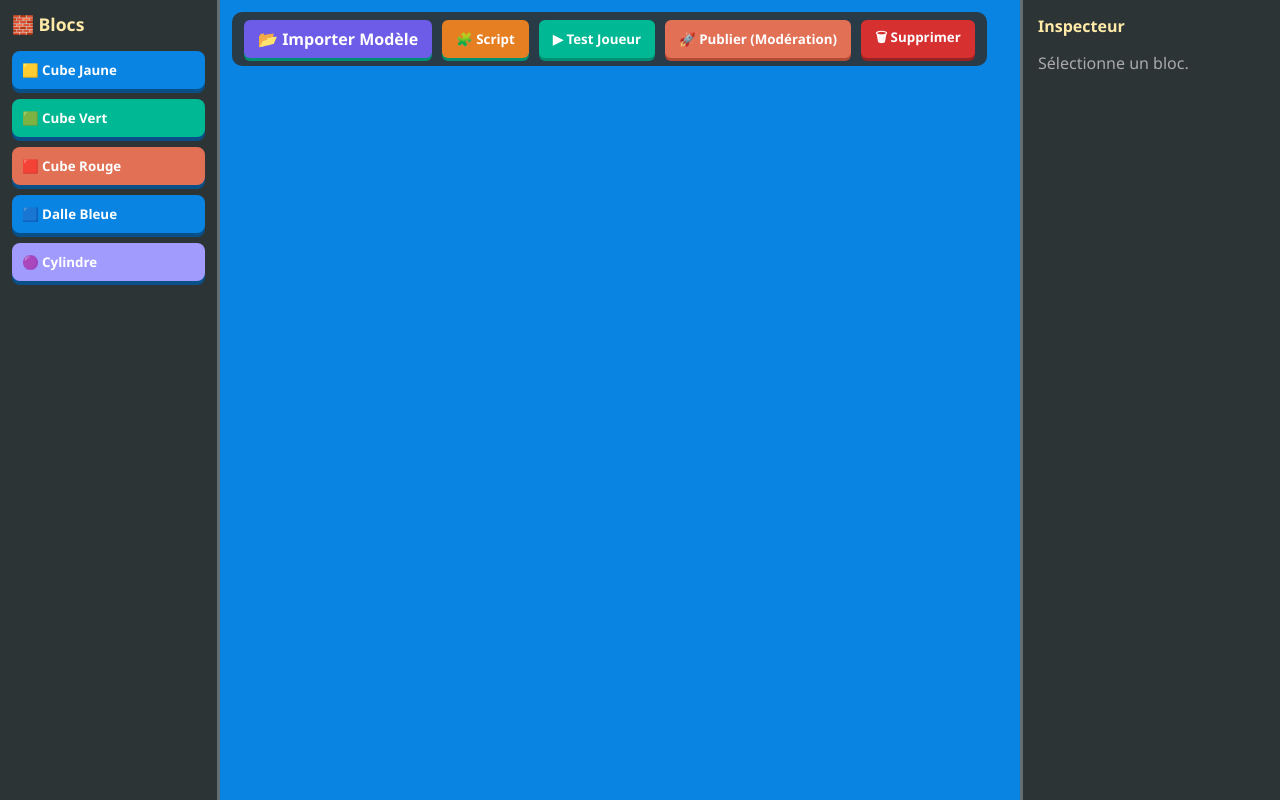
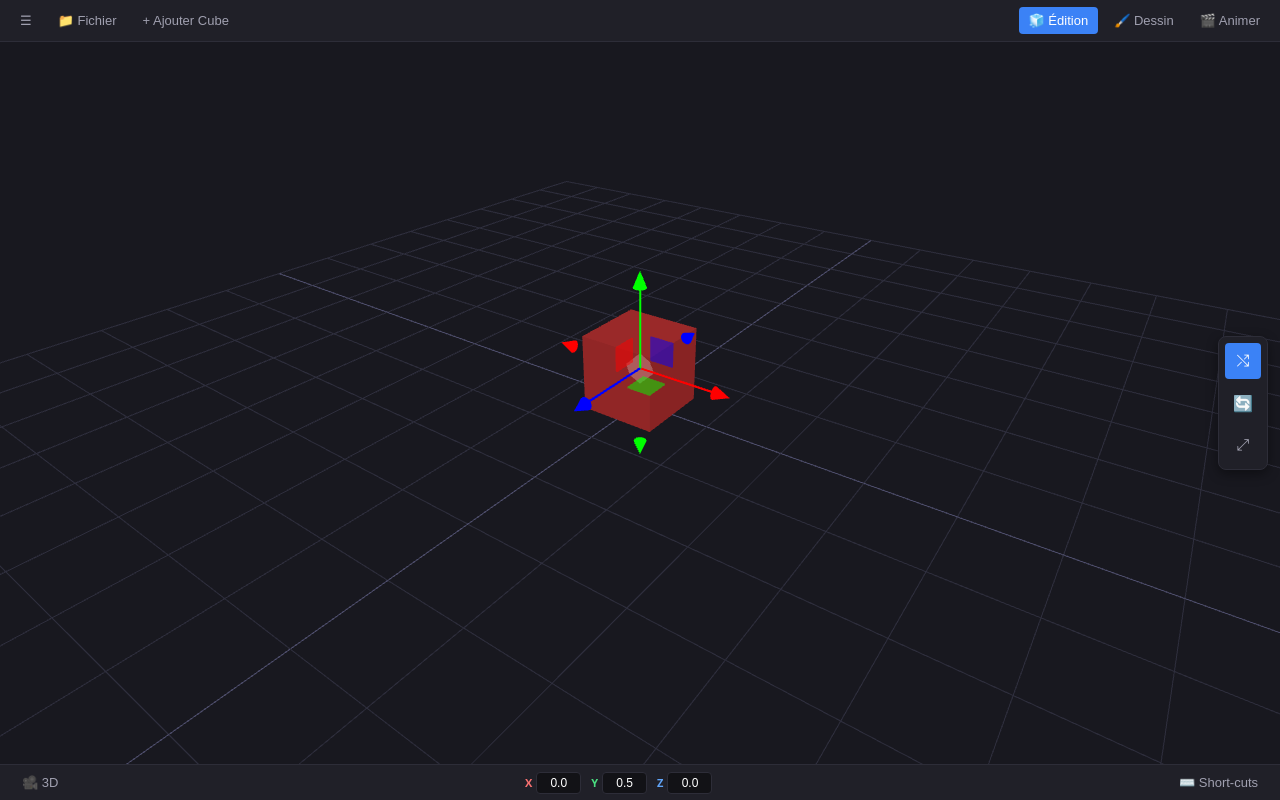
Before and after one commit to rolywalferstudio-collab/Tlmgames, a plain HTML site: page public/studio.html in a window 1280 px wide. Drawn offline with nearby package versions, Linux system fonts and the light colour scheme; animation ran at ten frames a second.

Commit message:
Update studio.html

```diff
--- a/public/studio.html
+++ b/public/studio.html
@@ -1,239 +1,199 @@
 <!DOCTYPE html>
 <html lang="fr">
 <head>
-    <meta charset="UTF-8">
-    <title>Blocks Studio 3D</title>
-    <style>
-        * { box-sizing: border-box; margin: 0; padding: 0; font-family: 'Fredoka', 'Segoe UI', sans-serif; }
-        body { display: flex; height: 100vh; background: #0984e3; color: white; overflow: hidden; }
+  <meta charset="UTF-8">
+  <meta name="viewport" content="width=device-width, initial-scale=1.0">
+  <title>— TLM Engine Games —</title>
+  <style>
+    * { box-sizing: border-box; margin: 0; padding: 0; user-select: none; }
+    body { font-family: system-ui, -apple-system, sans-serif; background-color: #18181f; color: #e1e1e6; overflow: hidden; height: 100vh; display: flex; flex-direction: column; }
 
-        /* Left Blocks Palette */
-        #blocks-palette {
-            width: 220px;
-            background: #2d3436;
-            padding: 12px;
-            display: flex;
-            flex-direction: column;
-            gap: 10px;
-            border-right: 3px solid #636e72;
-        }
-        .palette-title { font-weight: bold; font-size: 1.1em; color: #ffeaa7; margin-bottom: 5px; }
-        .block-btn {
-            background: #0984e3;
-            color: white;
-            border: none;
-            padding: 10px;
-            border-radius: 8px;
-            cursor: pointer;
-            font-weight: bold;
-            display: flex;
-            align-items: center;
-            gap: 10px;
-            box-shadow: 0 4px 0 #095088;
-        }
-        .block-btn:hover { background: #74b9ff; }
-        .block-btn:active { transform: translateY(2px); box-shadow: 0 2px 0 #095088; }
+    /* Barre supérieure */
+    header { height: 42px; background: #202028; display: flex; align-items: center; justify-content: space-between; padding: 0 10px; border-bottom: 1px solid #2d2d38; z-index: 10; }
+    .nav-group { display: flex; gap: 6px; align-items: center; }
+    .btn-icon { background: transparent; border: none; color: #a0a0b0; padding: 6px 10px; border-radius: 4px; cursor: pointer; font-size: 13px; font-weight: 500; transition: all 0.15s; }
+    .btn-icon:hover { background: #2d2d3d; color: #fff; }
+    .btn-icon.active { background: #3b82f6; color: #fff; }
 
-        #viewport { flex: 1; height: 100%; position: relative; }
+    /* Zone 3D */
+    .editor-container { flex: 1; position: relative; width: 100%; height: 100%; }
+    #canvas-container { width: 100%; height: 100%; }
 
-        .toolbar {
-            position: absolute;
-            top: 12px;
-            left: 12px;
-            display: flex;
-            gap: 10px;
-            background: rgba(45, 52, 54, 0.9);
-            padding: 8px 12px;
-            border-radius: 10px;
-            z-index: 10;
-        }
+    /* Barre d'outils droite (Gizmo modes) */
+    .toolbar-right { position: absolute; right: 12px; top: 50%; transform: translateY(-50%); display: flex; flex-direction: column; gap: 6px; background: #202028; padding: 6px; border-radius: 8px; border: 1px solid #2d2d38; z-index: 10; box-shadow: 0 4px 12px rgba(0,0,0,0.4); }
+    .toolbar-right .btn-icon { font-size: 16px; width: 36px; height: 36px; display: flex; align-items: center; justify-content: center; }
+    .toolbar-right .btn-icon.selected { background: #3b82f6; color: white; }
 
-        button, .btn-label {
-            background: #00b894;
-            color: white;
-            border: none;
-            padding: 8px 14px;
-            border-radius: 6px;
-            cursor: pointer;
-            font-weight: bold;
-            box-shadow: 0 3px 0 #008f72;
-        }
-        button:hover { background: #55efc4; }
-        button.danger { background: #d63031; box-shadow: 0 3px 0 #962323; }
-        button.publish { background: #e17055; box-shadow: 0 3px 0 #b34a34; }
+    /* Barre inférieure */
+    footer { height: 36px; background: #202028; display: flex; align-items: center; justify-content: space-between; padding: 0 12px; border-top: 1px solid #2d2d38; font-size: 12px; z-index: 10; }
+    .coords-inputs { display: flex; gap: 10px; align-items: center; color: #8a8a9a; }
+    .coord-item { display: flex; align-items: center; gap: 4px; }
+    .coord-item span { font-weight: bold; font-size: 11px; }
+    .coord-box { background: #121216; border: 1px solid #2d2d38; color: #fff; text-align: center; width: 45px; padding: 3px; border-radius: 4px; font-size: 12px; }
+  </style>
 
-        #sidebar {
-            width: 260px;
-            background: #2d3436;
-            border-left: 3px solid #636e72;
-            padding: 15px;
-            display: flex;
-            flex-direction: column;
-            gap: 15px;
-        }
-
-        .prop-row { display: flex; justify-content: space-between; align-items: center; }
-        .prop-row input { width: 90px; padding: 4px; background: #636e72; border: none; color: white; border-radius: 4px; }
-
-        #blocklyModal {
-            display: none;
-            position: fixed;
-            top: 5%;
-            left: 5%;
-            width: 90%;
-            height: 90%;
-            background: #2d3436;
-            z-index: 100;
-            border-radius: 12px;
-            padding: 15px;
-            flex-direction: column;
-        }
-    </style>
+  <!-- Import de Three.js et des modules via CDN -->
+  <script type="importmap">
+    {
+      "imports": {
+        "three": "https://unpkg.com/three@0.160.0/build/three.module.js",
+        "three/addons/": "https://unpkg.com/three@0.160.0/examples/jsm/"
+      }
+    }
+  </script>
 </head>
 <body>
 
-    <!-- Palette de Blocs Beach -->
-    <div id="blocks-palette">
-        <div class="palette-title">🧱 Blocs</div>
-        <button class="block-btn" onclick="addBlock('box', 0xfdcb6e)">🟨 Cube Jaune</button>
-        <button class="block-btn" style="background:#00b894;" onclick="addBlock('box', 0x00b894)">🟩 Cube Vert</button>
-        <button class="block-btn" style="background:#e17055;" onclick="addBlock('box', 0xe17055)">🟥 Cube Rouge</button>
-        <button class="block-btn" style="background:#0984e3;" onclick="addBlock('slab', 0x74b9ff)">🟦 Dalle Bleue</button>
-        <button class="block-btn" style="background:#a29bfe;" onclick="addBlock('cylinder', 0xa29bfe)">🟣 Cylindre</button>
+  <header>
+    <div class="nav-group">
+      <button class="btn-icon">☰</button>
+      <button class="btn-icon">📁 Fichier</button>
+      <button class="btn-icon" id="btn-add-cube">+ Ajouter Cube</button>
     </div>
+    <div class="nav-group">
+      <button class="btn-icon active">🧊 Édition</button>
+      <button class="btn-icon">🖌️ Dessin</button>
+      <button class="btn-icon">🎬 Animer</button>
+    </div>
+  </header>
 
-    <div id="viewport">
-        <div class="toolbar">
-            <label class="btn-label" style="background:#6c5ce7;">
-                📂 Importer Modèle
-                <input type="file" id="importModelInput" accept=".glb,.gltf" style="display:none;">
-            </label>
-            <button id="openScriptBtn" style="background:#e67e22;">🧩 Script</button>
-            <button id="playBtn">▶ Test Joueur</button>
-            <button id="publishBtn" class="publish">🚀 Publier (Modération)</button>
-            <button id="deleteBtn" class="danger">🗑 Supprimer</button>
-        </div>
+  <div class="editor-container">
+    <div id="canvas-container"></div>
+
+    <!-- Barre d'outils de transformation (Gizmo) -->
+    <div class="toolbar-right">
+      <button class="btn-icon selected" id="tool-translate" title="Déplacer (G)">⤭</button>
+      <button class="btn-icon" id="tool-rotate" title="Pivoter (R)">🔄</button>
+      <button class="btn-icon" id="tool-scale" title="Redimensionner (S)">⤢</button>
     </div>
+  </div>
 
-    <div id="sidebar">
-        <div style="font-weight:bold; color:#ffeaa7;">Inspecteur</div>
-        <div id="noSelection" style="color:#aaa;">Sélectionne un bloc.</div>
+  <footer>
+    <button class="btn-icon" id="btn-toggle-cam">🎥 3D</button>
+    <div class="coords-inputs">
+      <div class="coord-item"><span style="color:#f87171;">X</span><input type="text" id="pos-x" class="coord-box" value="0"></div>
+      <div class="coord-item"><span style="color:#4ade80;">Y</span><input type="text" id="pos-y" class="coord-box" value="0.5"></div>
+      <div class="coord-item"><span style="color:#60a5fa;">Z</span><input type="text" id="pos-z" class="coord-box" value="0"></div>
+    </div>
+    <button class="btn-icon">⌨️ Short-cuts</button>
+  </footer>
 
-        <div id="inspector" style="display: none; flex-direction:column; gap:10px;">
-            <div class="prop-row"><label>Couleur</label><input type="color" id="propColor"></div>
-            <div class="prop-row"><label>Fixe (Ancré)</label><input type="checkbox" id="propAnchored" style="width:auto;"></div>
-            <div class="prop-row"><label>Pos X</label><input type="number" step="0.5" id="posX"></div>
-            <div class="prop-row"><label>Pos Y</label><input type="number" step="0.5" id="posY"></div>
-            <div class="prop-row"><label>Pos Z</label><input type="number" step="0.5" id="posZ"></div>
-        </div>
-    </div>
+  <script type="module">
+    import * as THREE from 'three';
+    import { OrbitControls } from 'three/addons/controls/OrbitControls.js';
+    import { TransformControls } from 'three/addons/controls/TransformControls.js';
 
-    <div id="blocklyModal">
-        <div style="display:flex; justify-content:space-between; margin-bottom:10px;">
-            <h3>Éditeur Blockly</h3>
-            <div>
-                <button id="saveScriptBtn">💾 Sauvegarder</button>
-                <button id="closeScriptBtn" class="danger">❌ Fermer</button>
-            </div>
-        </div>
-        <div id="blocklyDiv" style="height: calc(100% - 50px); width: 100%;"></div>
-    </div>
+    // 1. SCÈNE, CAMÉRA & RENDERER
+    const container = document.getElementById('canvas-container');
+    const scene = new THREE.Scene();
+    scene.background = new THREE.Color(0x18181f);
 
-    <script type="module">
-        import { TLMEngine } from './tlm-engine.js';
-        import * as Blockly from 'https://unpkg.com/blockly/blockly.mjs';
+    const camera = new THREE.PerspectiveCamera(50, container.clientWidth / container.clientHeight, 0.1, 1000);
+    camera.position.set(5, 5, 7);
 
-        const container = document.getElementById('viewport');
-        const engine = new TLMEngine(container);
-        engine.start();
+    const renderer = new THREE.WebGLRenderer({ antialias: true });
+    renderer.setSize(container.clientWidth, container.clientHeight);
+    renderer.setPixelRatio(window.devicePixelRatio);
+    renderer.shadowMap.enabled = true;
+    container.appendChild(renderer.domElement);
 
-        // Sol style Plage / Sable
-        engine.createPart({ shapeType: 'box', size: [50, 1, 50], position: [0, -0.5, 0], color: 0xffeaa7, anchored: true });
+    // 2. LUMIÈRES & GRILLE
+    const ambientLight = new THREE.AmbientLight(0xffffff, 0.7);
+    scene.add(ambientLight);
 
-        window.addBlock = (shapeType, color) => {
-            engine.createPart({ shapeType, position: [0, 5, 0], color, anchored: false });
-        };
+    const dirLight = new THREE.DirectionalLight(0xffffff, 0.8);
+    dirLight.position.set(10, 20, 15);
+    scene.add(dirLight);
 
-        const inspector = document.getElementById('inspector');
-        const noSelection = document.getElementById('noSelection');
+    // Grille Voxel (style Blockbench)
+    const gridHelper = new THREE.GridHelper(16, 16, 0x4f4f6e, 0x2e2e3d);
+    scene.add(gridHelper);
 
-        engine.onSelect((obj) => {
-            if (!obj) {
-                inspector.style.display = 'none';
-                noSelection.style.display = 'block';
-                return;
-            }
+    // 3. CONTRÔLES CAMÉRA ET GIZMO
+    const orbitControls = new OrbitControls(camera, renderer.domElement);
+    orbitControls.enableDamping = true;
+    orbitControls.dampingFactor = 0.05;
 
-            noSelection.style.display = 'none';
-            inspector.style.display = 'flex';
+    const transformControls = new TransformControls(camera, renderer.domElement);
+    scene.add(transformControls);
 
-            if (obj.mesh.material?.color) {
-                document.getElementById('propColor').value = '#' + obj.mesh.material.color.getHexString();
-            }
-            document.getElementById('propAnchored').checked = obj.anchored;
-            document.getElementById('posX').value = obj.mesh.position.x;
-            document.getElementById('posY').value = obj.mesh.position.y;
-            document.getElementById('posZ').value = obj.mesh.position.z;
-        });
+    // Désactiver la rotation de caméra pendant la manipulation d'un cube
+    transformControls.addEventListener('dragging-changed', (e) => {
+      orbitControls.enabled = !e.value;
+    });
 
-        document.getElementById('propColor').addEventListener('input', (e) => engine.updateSelectedProperty('color', e.target.value));
-        document.getElementById('propAnchored').addEventListener('change', (e) => engine.updateSelectedProperty('anchored', e.target.checked));
-        ['posX', 'posY', 'posZ'].forEach(id => {
-            document.getElementById(id).addEventListener('input', (e) => engine.updateSelectedProperty(`position.${id.slice(-1).toLowerCase()}`, e.target.value));
-        });
+    // 4. CRÉATION DU PREMIER CUBE
+    function createCube(x = 0, y = 0.5, z = 0) {
+      const geometry = new THREE.BoxGeometry(1, 1, 1);
+      const material = new THREE.MeshStandardMaterial({
+        color: 0xef4444,
+        roughness: 0.4,
+        metalness: 0.1
+      });
+      const cube = new THREE.Mesh(geometry, material);
+      cube.position.set(x, y, z);
+      scene.add(cube);
 
-        document.getElementById('deleteBtn').onclick = () => engine.deleteSelected();
+      // Sélectionner automatiquement le nouveau cube
+      transformControls.attach(cube);
+      updateUIInputs();
+      return cube;
+    }
 
-        document.getElementById('importModelInput').addEventListener('change', (e) => {
-            const file = e.target.files[0];
-            if (file) engine.loadGLTFModel(URL.createObjectURL(file), [0, 2, 0]);
-        });
+    const currentCube = createCube(0, 0.5, 0);
 
-        const playBtn = document.getElementById('playBtn');
-        playBtn.onclick = () => {
-            const isPlaying = engine.togglePlayMode();
-            playBtn.innerText = isPlaying ? '⏹ Stop' : '▶ Test Joueur';
-        };
+    // 5. MISE À JOUR DES REPERES ET COORDONNÉES EN TEMPS RÉEL
+    function updateUIInputs() {
+      if (transformControls.object) {
+        const pos = transformControls.object.position;
+        document.getElementById('pos-x').value = pos.x.toFixed(1);
+        document.getElementById('pos-y').value = pos.y.toFixed(1);
+        document.getElementById('pos-z').value = pos.z.toFixed(1);
+      }
+    }
 
-        // Envoi pour Modération
-        document.getElementById('publishBtn').onclick = async () => {
-            const mapData = engine.exportScene();
+    transformControls.addEventListener('change', updateUIInputs);
 
-            try {
-                const res = await fetch('/api/publish', {
-                    method: 'POST',
-                    headers: { 'Content-Type': 'application/json' },
-                    body: JSON.stringify({ name: "Ma Carte Blocks", data: mapData })
-                });
+    // 6. GESTION DES OUTILS (Translation, Rotation, Redimensionnement)
+    const btnTranslate = document.getElementById('tool-translate');
+    const btnRotate = document.getElementById('tool-rotate');
+    const btnScale = document.getElementById('tool-scale');
 
-                if (res.ok) {
-                    alert("🎉 Carte envoyée avec succès ! Elle est désormais en cours de vérification par la modération.");
-                } else {
-                    alert("Succès local : Votre carte a été générée. (Serveur backend de modération en attente de déploiement)");
-                }
-            } catch (err) {
-                alert("Votre carte est prête et a été validée localement pour la modération !");
-            }
-        };
+    function setToolMode(mode, activeBtn) {
+      transformControls.setMode(mode);
+      [btnTranslate, btnRotate, btnScale].forEach(btn => btn.classList.remove('selected'));
+      activeBtn.classList.add('selected');
+    }
 
-        let workspace = null;
-        const blocklyModal = document.getElementById('blocklyModal');
+    btnTranslate.addEventListener('click', () => setToolMode('translate', btnTranslate));
+    btnRotate.addEventListener('click', () => setToolMode('rotate', btnRotate));
+    btnScale.addEventListener('click', () => setToolMode('scale', btnScale));
 
-        document.getElementById('openScriptBtn').onclick = () => {
-            if (!engine.selectedObject) return alert("Sélectionne un bloc d'abord !");
-            blocklyModal.style.display = 'flex';
-            if (!workspace) {
-                workspace = Blockly.inject('blocklyDiv', {
-                    toolbox: `<xml><block type="controls_if"></block><block type="math_number"></block></xml>`
-                });
-            }
-        };
+    document.getElementById('btn-add-cube').addEventListener('click', () => {
+      createCube(Math.random() * 2 - 1, 0.5, Math.random() * 2 - 1);
+    });
 
-        document.getElementById('closeScriptBtn').onclick = () => blocklyModal.style.display = 'none';
-        document.getElementById('saveScriptBtn').onclick = () => {
-            if (engine.selectedObject) engine.selectedObject.script = "active";
-            blocklyModal.style.display = 'none';
-        };
-    </script>
+    // Raccourcis clavier (G, R, S)
+    window.addEventListener('keydown', (e) => {
+      if (e.key.toLowerCase() === 'g') setToolMode('translate', btnTranslate);
+      if (e.key.toLowerCase() === 'r') setToolMode('rotate', btnRotate);
+      if (e.key.toLowerCase() === 's') setToolMode('scale', btnScale);
+    });
+
+    // 7. RESPONSIVE / REDIMENSIONNEMENT FENÊTRE
+    window.addEventListener('resize', () => {
+      camera.aspect = container.clientWidth / container.clientHeight;
+      camera.updateProjectionMatrix();
+      renderer.setSize(container.clientWidth, container.clientHeight);
+    });
+
+    // 8. BOUCLE D'ANIMATION
+    function animate() {
+      requestAnimationFrame(animate);
+      orbitControls.update();
+      renderer.render(scene, camera);
+    }
+    animate();
+  </script>
 </body>
-                                                          </html>
+    </html>
```
